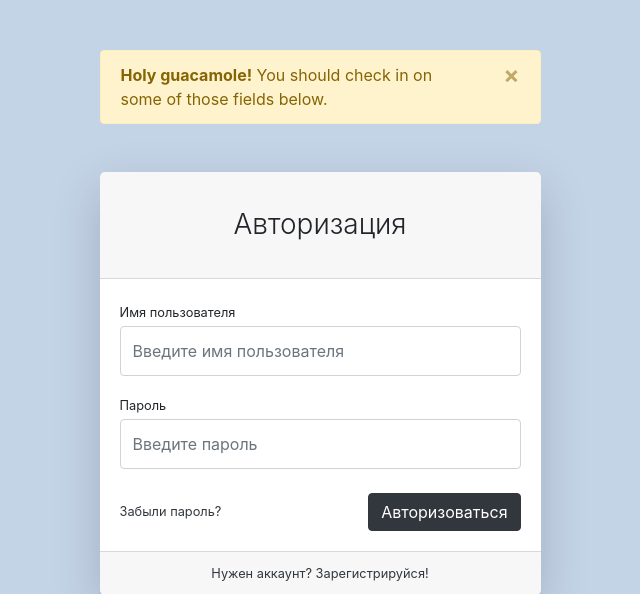
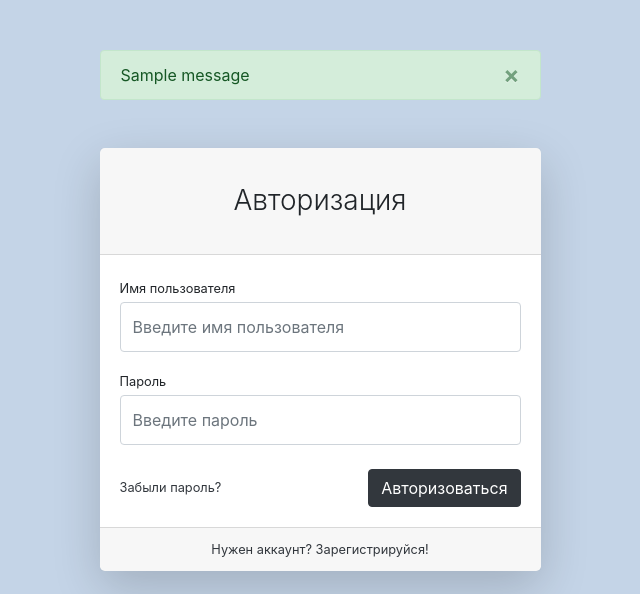
Before and after one commit to nomadsarychev/meproject_Django-server, a Django app: page /users/login/ in a window 1280 px wide. Shown: the top 594 px of the page, without its empty margins (320-960 px from the left). Run offline with Django 3.2, Linux system fonts and the light colour scheme; tables that the repository leaves empty hold one stand-in row (values such as "Sample post"); one stand-in notice (Sample message) is shown; some libraries are stand-ins or nearby versions.

Commit message:
обработка ошибок для авторизации

```diff
--- a/users/templates/users/login.html
+++ b/users/templates/users/login.html
@@ -1,19 +1,27 @@
 {% extends 'users/base.html' %}
-
-
 
 {% block content %}
     <main>
         <div class="container">
             <div class="row justify-content-center">
                 <div class="col-lg-5">
-                        <div class="alert alert-warning alert-dismissible fade show" role="alert"
+                    {% if messages or form.non_field_errors %}
+                        <div class="alert
+                         {% if messages %} alert-success {% else %} alert-warning {% endif %}
+                         alert-dismissible fade show" role="alert"
                              style="margin-top: 50px;">
-                            <strong>Holy guacamole!</strong> You should check in on some of those fields below.
+                            {% if messages %}
+                                {% for message in messages %}
+                                    {{ message }}
+                                {% endfor %}
+                            {% else %}
+                                {{ form.non_field_errors }}
+                            {% endif %}
                             <button type="button" class="close" data-dismiss="alert" aria-label="Close">
                                 <span aria-hidden="true">&times;</span>
                             </button>
                         </div>
+                    {% endif %}
                     <div class="card shadow-lg border-0 rounded-lg mt-5">
                         <div class="card-header"><h3 class="text-center font-weight-light my-4">Авторизация</h3>
                         </div>
@@ -21,12 +29,13 @@
                             <form action="{% url 'users:login' %}" method="post">
                                 {% csrf_token %}
                                 <div class="form-group">
-                                        <label class="small mb-1" for="{{ form.username.id_for_label }}">Имя пользователя</label>
+                                    <label class="small mb-1" for="{{ form.username.id_for_label }}">Имя
+                                        пользователя</label>
                                     {{ form.username }}
                                 </div>
                                 <div class="form-group">
                                     <label class="small mb-1" for="{{ form.password.id_for_label }}">Пароль</label>
-                                        {{form.password}}
+                                    {{ form.password }}
                                 </div>
                                 <div class="form-group d-flex align-items-center justify-content-between mt-4 mb-0">
                                     <a class="small" href="#">Забыли пароль?</a>
@@ -35,7 +44,8 @@
                             </form>
                         </div>
                         <div class="card-footer text-center">
-                                <div class="small"><a href="{% url 'users:registration' %}">Нужен аккаунт? Зарегистрируйся!</a></div>
+                            <div class="small"><a href="{% url 'users:registration' %}">Нужен аккаунт?
+                                Зарегистрируйся!</a></div>
                         </div>
                     </div>
                 </div>
--- a/users/views.py
+++ b/users/views.py
@@ -1,6 +1,7 @@
 from django.shortcuts import render, HttpResponseRedirect
 from django.urls import reverse
 from django.contrib import auth
+from django.contrib import messages
 
 from users.form import UserLoginForm, UserRegistrationForm
 
@@ -19,8 +20,6 @@ def login(request):
                 return HttpResponseRedirect(reverse('index'))
     else:
         form = UserLoginForm()
-
-    form = UserLoginForm()
     context = {'title': 'Geekshop - Авторизация', 'form': form}
     return render(request, 'users/login.html', context)
 
@@ -30,12 +29,14 @@ def registration(request):
         form = UserRegistrationForm(data=request.POST)
         if form.is_valid():
             form.save()
+            messages.success(request, 'Вы успешно зарегистрировались!')
             return HttpResponseRedirect(reverse('users:login'))
     else:
         form = UserRegistrationForm()
     context = {'title': 'Geekshop - Регитсрация', 'form': form}
     return render(request, 'users/registration.html', context)
 
+
 def logout(request):
     auth.logout(request)
     return HttpResponseRedirect(reverse('index'))
```
Lines whose indentation alone changed are shown as unchanged.
